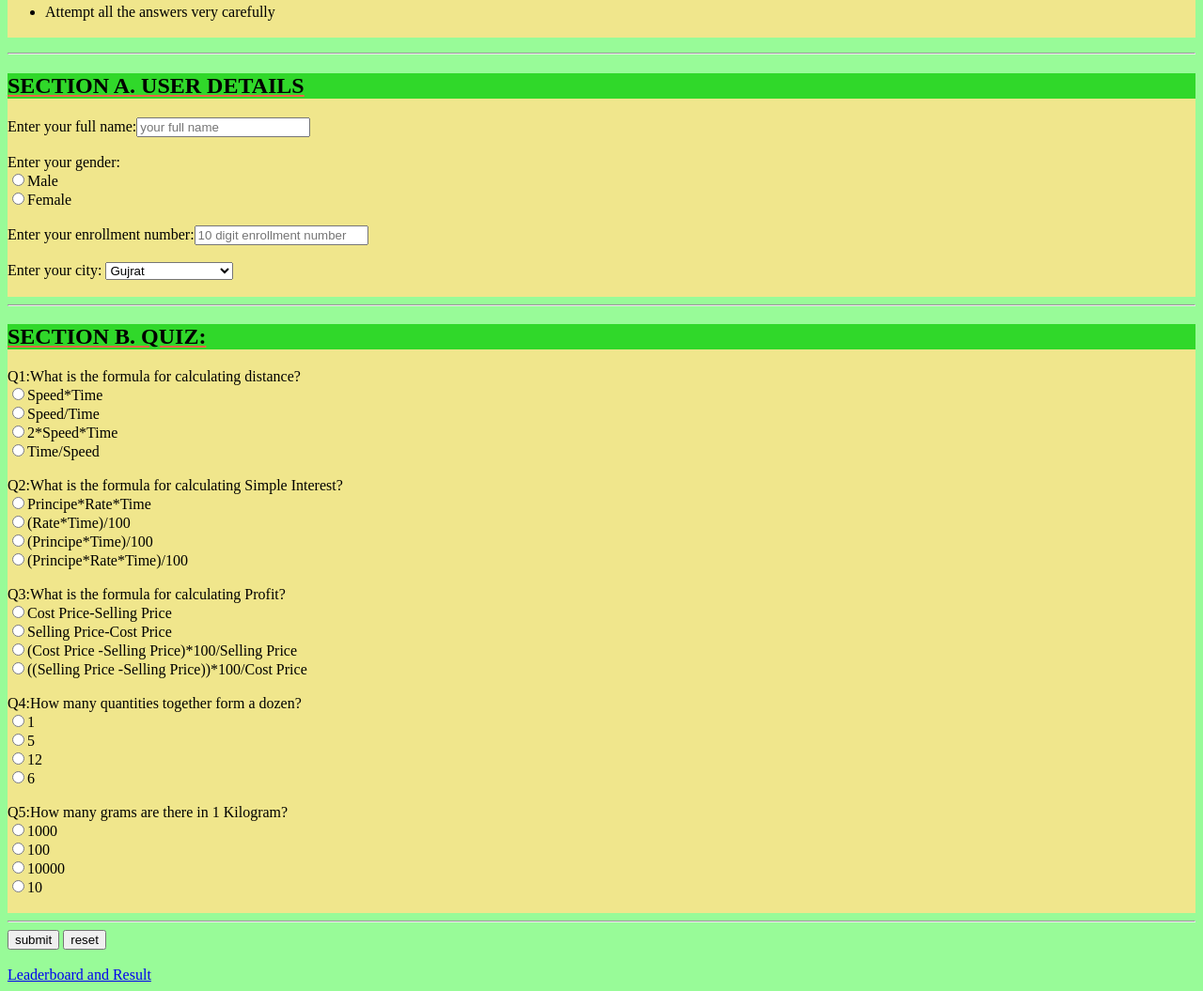
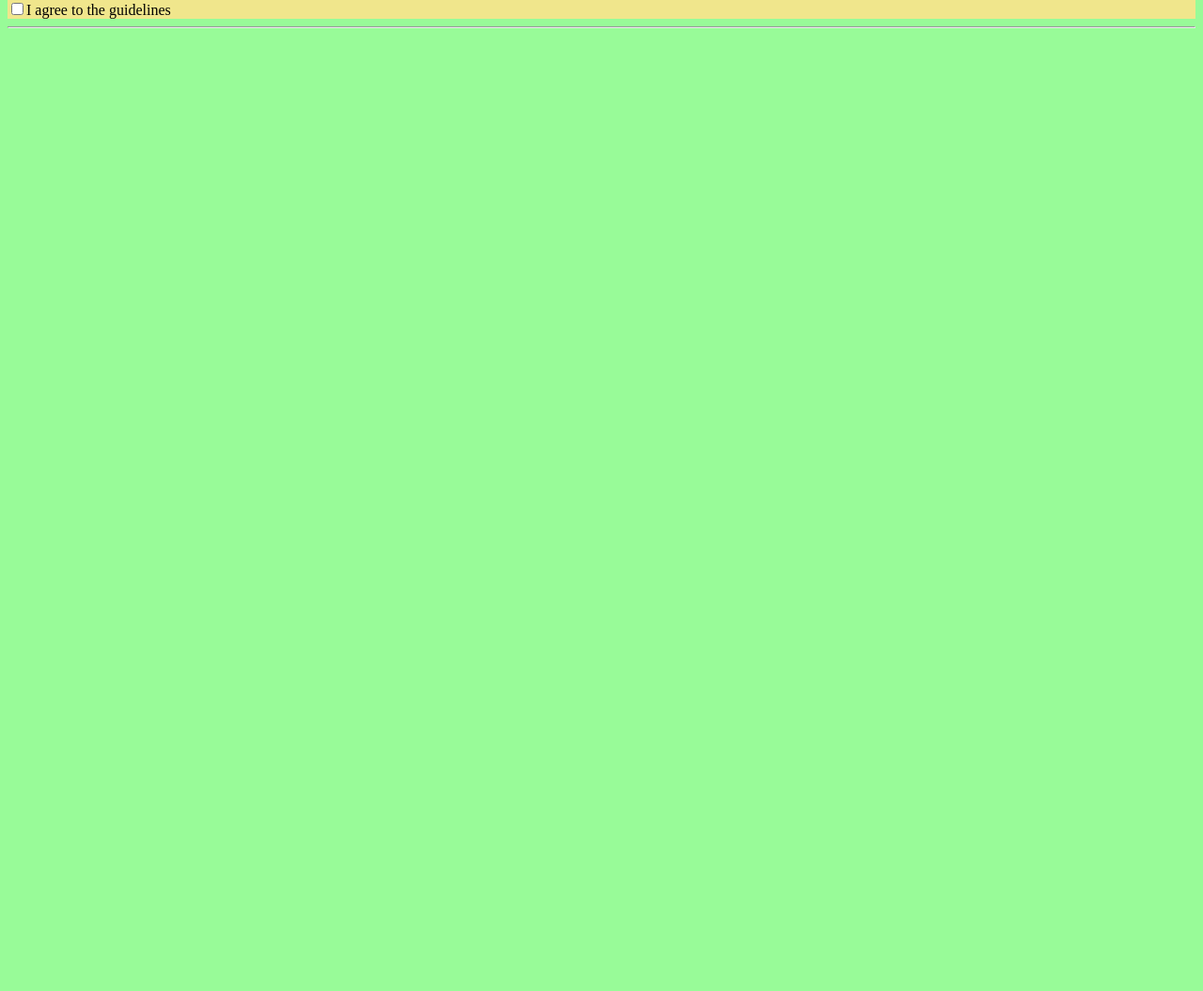
Before and after one commit to Ridhi-Singh-Gaur/Quiz-Application-Using-Aptos-QAUA-, a plain HTML site: page index.html in a window 1280 px wide. Shown: the part 359-1414 px from the top of the page at 94% size. After the commit the page ends 800 px from the top, so only its background shows below. Drawn offline with Linux system fonts and the light colour scheme.

Commit message:
Update index.html

```diff
--- a/index.html
+++ b/index.html
@@ -8,10 +8,8 @@
 </head>
 <body>
     <h1>QUIZ APPLICATION USING APTOS (QAUA) </h1>
-    <br>
-    <br>
     <div name="guidelines" id="1">
-        <h2>IMPORTANT GUIDELINES FOR THE QUIZ</h3>
+        <h2>IMPORTANT GUIDELINES FOR THE QUIZ</h2>
         <ul type="disc">
             <li>There are two sections in this quiz ie Section A and Section B. In section A you have to enter your personal details and in Section B you have to attemp the quiz.</li>
             <br>
@@ -26,57 +24,9 @@
             <li>Attempt all the answers very carefully</li>
             <br>
         </ul>
+        <input type="checkbox" id="agree">I agree to the guidelines</input>
     </div>
     <hr>
-    <div class="user_details" id="2">
-        <h2>SECTION A. USER DETAILS</h3>
-        Enter your full name:<input type="text" placeholder="your full name"></input><br><br>
-        Enter your gender:<br>
-        <input type="radio" name="gender" value="Male">Male</input><br>
-        <input type="radio" name="gender" value="Female">Female</input><br><br>
-        Enter your enrollment number:<input type="text" placeholder="10 digit enrollment number"></input><br><br>
-        Enter your city:
-        <select id="cities" name="cities">
-            <option value="Gujrat">Gujrat</option>
-            <option value="Maharashtra">Maharashtra</option>
-            <option value="Goa">Goa</option>
-            <option value="Arunachal Pradesh">Arunachal Pradesh</option>
-            <option value="Other">Other</option>
-        </select>
-        <br><br>
-    </div>
-    <hr>
-    <div>
-        <h2>SECTION B. QUIZ:</h3>
-        Q1:What is the formula for calculating distance?<br>
-        <input type="radio" name="q1" value="Speed*Time">Speed*Time</input><br>
-        <input type="radio" name="q1" value="Speed/Time">Speed/Time</input><br>
-        <input type="radio" name="q1" value="2*Speed*Time">2*Speed*Time</input><br>
-        <input type="radio" name="q1" value="Time/Speed">Time/Speed</input><br><br>
-        Q2:What is the formula for calculating Simple Interest?<br>
-        <input type="radio" name="q2" value="Principe*Rate*Time">Principe*Rate*Time</input><br>
-        <input type="radio" name="q2" value="(Rate*Time)/100">(Rate*Time)/100</input><br>
-        <input type="radio" name="q2" value="(Principe*Rate*Time)/100">(Principe*Time)/100</input><br>
-        <input type="radio" name="q2" value="(Principe*Rate*Time)/100">(Principe*Rate*Time)/100</input><br><br>
-        Q3:What is the formula for calculating Profit?<br>
-        <input type="radio" name="q3" value="Cost Price-Selling Price">Cost Price-Selling Price</input><br>
-        <input type="radio" name="q3" value="Selling Price-Cost Price">Selling Price-Cost Price</input><br>
-        <input type="radio" name="q3" value="(Cost Price -Selling Price)/Selling Price">(Cost Price -Selling Price)*100/Selling Price</input><br>
-        <input type="radio" name="q3" value="((Selling Price -Cost Price))*100/Cost Price">((Selling Price -Selling Price))*100/Cost Price</input><br><br>
-        Q4:How many quantities together form a dozen?<br>
-        <input type="radio" name="q4" value="1">1</input><br>
-        <input type="radio" name="q4" value="5">5</input><br>
-        <input type="radio" name="q4" value="12">12</input><br>
-        <input type="radio" name="q4" value="6">6</input><br><br>
-        Q5:How many grams are there in 1 Kilogram?<br>
-        <input type="radio" name="q5" value="1000">1000</input><br>
-        <input type="radio" name="q5" value="100">100</input><br>
-        <input type="radio" name="q5" value="10000">10000</input><br>
-        <input type="radio" name="q5" value="10">10</input><br><br>
-    </div>
-    <hr>
-    <input type="submit" value="submit"></input>
-    <input type="reset" value="reset"></input><br><br>
-    <a href="Leaderboard_Result.html">Leaderboard and Result</a>
+    <script src="javascript.js"></script>
 </body>
 </html>
```
